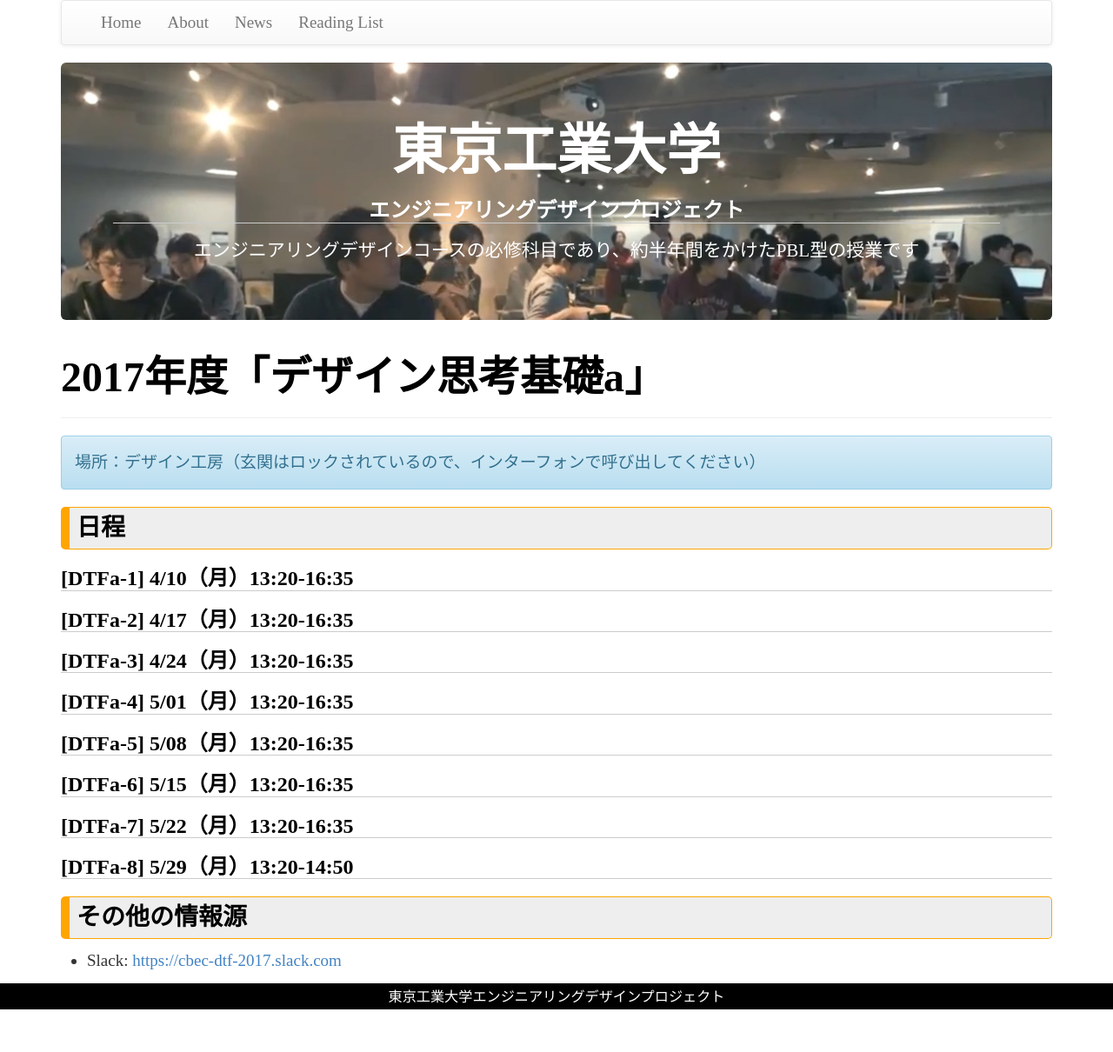
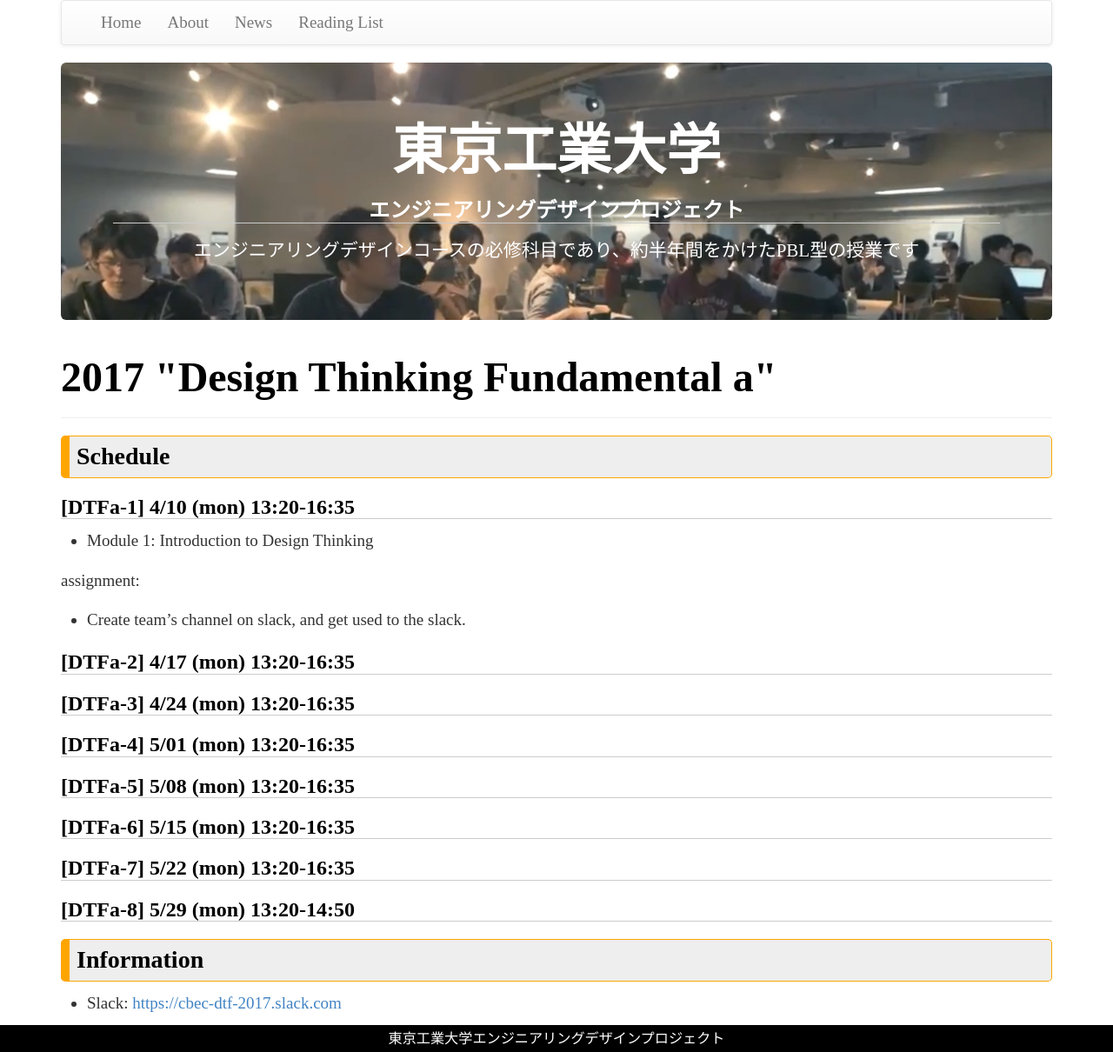
Before and after one commit to titech-edp/titech-edp.github.io, a Jekyll site: the page built from 2017-dtf-a/index.md, in a window 1280 px wide. Shown: the whole page at 87% size. Built offline with Jekyll 4.4.1, drawn with Linux system fonts in a browser that asks for light colours; nearby versions of some CDN libraries; library files that are not in the unit come from our copies; before the commit the page ends 1161 px from its top, so only the background shows below that.

Commit message:
Update dtf-a

```diff
--- a/2017-dtf-a/index.md
+++ b/2017-dtf-a/index.md
@@ -1,30 +1,32 @@
 ---
 layout: page
-title: 2017年度「デザイン思考基礎a」
+title: 2017 "Design Thinking Fundamental a"
 ---
 
-<div class="alert alert-info" role="alert">
-場所：デザイン工房（玄関はロックされているので、インターフォンで呼び出してください）
-</div>
+# Schedule
 
-# 日程
+## [DTFa-1] 4/10 (mon) 13:20-16:35
 
-## [DTFa-1] 4/10（月）13:20-16:35
+- Module 1: Introduction to Design Thinking
 
-## [DTFa-2] 4/17（月）13:20-16:35
+assignment:
 
-## [DTFa-3] 4/24（月）13:20-16:35
+- Create team's channel on slack, and get used to the slack.
 
-## [DTFa-4] 5/01（月）13:20-16:35
+## [DTFa-2] 4/17 (mon) 13:20-16:35
 
-## [DTFa-5] 5/08（月）13:20-16:35
+## [DTFa-3] 4/24 (mon) 13:20-16:35
 
-## [DTFa-6] 5/15（月）13:20-16:35
+## [DTFa-4] 5/01 (mon) 13:20-16:35
 
-## [DTFa-7] 5/22（月）13:20-16:35
+## [DTFa-5] 5/08 (mon) 13:20-16:35
 
-## [DTFa-8] 5/29（月）13:20-14:50
+## [DTFa-6] 5/15 (mon) 13:20-16:35
 
-# その他の情報源
+## [DTFa-7] 5/22 (mon) 13:20-16:35
+
+## [DTFa-8] 5/29 (mon) 13:20-14:50
+
+# Information
 
 - Slack: [https://cbec-dtf-2017.slack.com](https://cbec-dtf-2017.slack.com)
```
